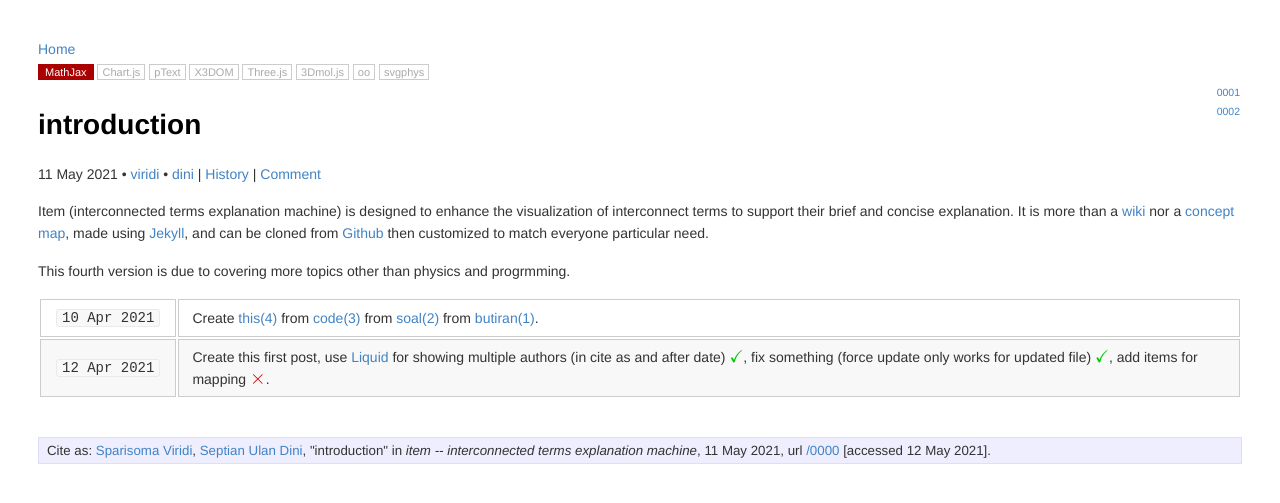
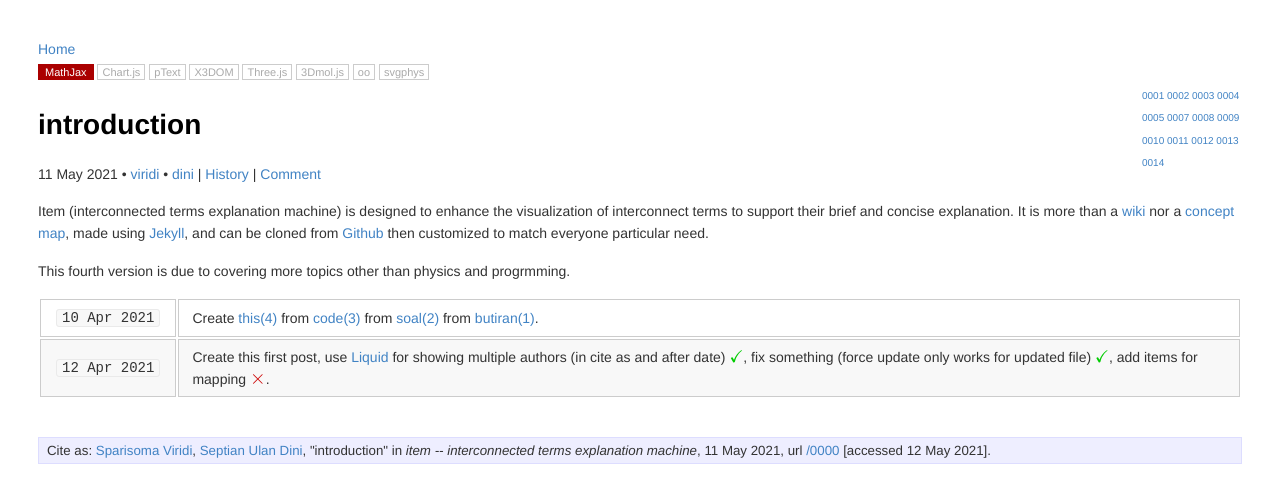
Before and after one commit to dudung/butir, a Jekyll site: the page built from _posts/0/00/2021-05-12-introduction.md, in a window 1280 px wide. Shown: the top 503 px of the page. Built offline with Jekyll 4.4.1, drawn with Linux system fonts in a browser that asks for light colours; formulas are drawn with MathJax 3.

Commit message:
update style for nodes

```diff
--- a/_includes/nodes.html
+++ b/_includes/nodes.html
@@ -1,5 +1,4 @@
 {% if page.nodes %}
-
 
 <div class="nodes_container">
 {% for n in page.nodes %}
--- a/_posts/0/00/2021-05-12-introduction.md
+++ b/_posts/0/00/2021-05-12-introduction.md
@@ -17,7 +17,7 @@ date: 2021-05-12 06:30:00 +07
 permalink: /0000
 src: https://github.com/dudung/item/commits/main/_posts/0/00/2021-05-12-introduction.md
 twitter_username: 6unpnp
-nodes: ['0001', '0002']
+nodes: ['0001', '0002', '0003', '0004', '0005', '0007', '0008', '0009', '0010', '0011', '0012', '0013', '0014']
 ---
 Item (interconnected terms explanation machine) is designed to enhance the visualization of interconnect terms to support their brief and concise explanation. It is more than a [wiki](https://en.wikipedia.org/wiki/Wiki) nor a [concept map](https://ctl.byu.edu/tip/concept-mapping), made using [Jekyll](https://jekyllrb.com/), and can be cloned from [Github](https://github.com/dudung/item) then customized to match everyone particular need.
 
--- a/_sass/main.scss
+++ b/_sass/main.scss
@@ -1,12 +1,10 @@
 .nodes {
-  font-size: 10.5px;
-  float: right;
-  padding: 1px 2px;
+  font-size: 10px;
 }
 
 .nodes_container {
   float: right;
-  width: 25px;
+  width: 100px;
 }
 
 .current {
```
